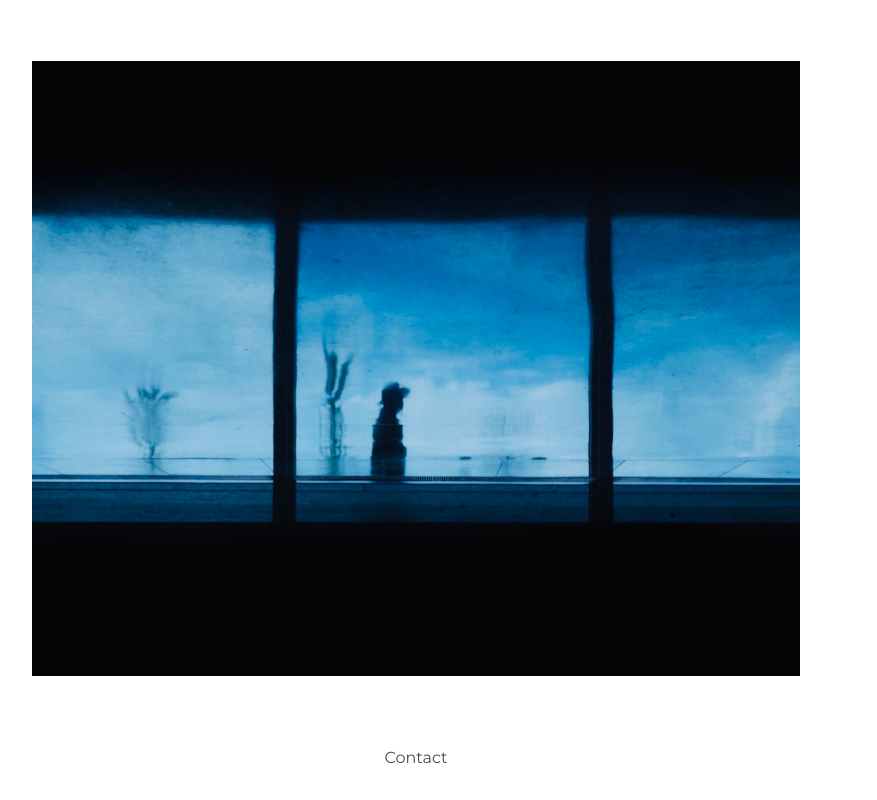
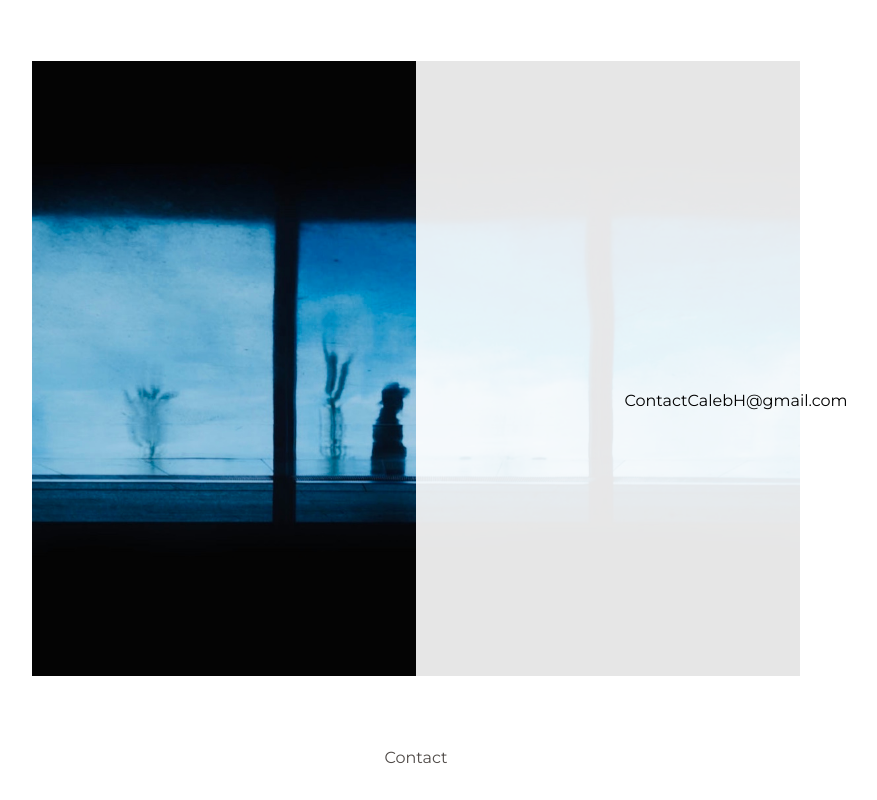
Before and after one commit to eloisebarrow/caleb-henderson, a React (Create React App) app in the folder client/: page / in a window 1280 px wide. Shown: the whole page, without its empty margins (224-1101 px from the left). Built offline with nearby package versions, Linux system fonts and the light colour scheme.

Commit message:
wip hide-overlay animation, refactor menu styles

```diff
--- a/client/src/components/Menu.css
+++ b/client/src/components/Menu.css
@@ -1,4 +1,4 @@
-.show-overlay {
+.show-overlay, .hide-overlay {
   position: absolute;
   display: flex;
   justify-content: center;
@@ -7,28 +7,31 @@
   width: 50%;
   height: 100%;
   background-color: rgba(255,255,255,0.9);
+}
+
+.show-overlay {
   animation: overlay-slide-in 1s;
 }
 
 .hide-overlay {
-  display: none;
+  margin-left: 50%;
+  animation: overlay-slide-out 1s;
 }
 
-.hide-overlay h1 {
-  /* font-family: 'Ibarra Real Nova', serif; */
-  font-family: 'Montserrat', sans-serif;
-  font-weight: 300;
-  font-size: 1rem;
-  color: #FFFFFF;
-}
-
-.show-overlay h1 {
+.show-overlay h1, .hide-overlay h1 {
   /* font-family: 'Ibarra Real Nova', serif; */
   font-family: 'Montserrat', sans-serif;
   font-weight: 300;
   font-size: 1rem;
   color: #000000;
+}
+
+.show-overlay h1 {
   animation: overlay-contact-fade-in 3s;
+}
+
+.hide-overlay h1 {
+  animation: overlay-contact-fade-out 0.5s;
 }
 
 .closebtn {
@@ -39,7 +42,6 @@
 
 @keyframes overlay-slide-in {
   0% {
-    opacity: 1;
     margin-left: 100%;
     width: 100%;
   }
@@ -57,3 +59,23 @@
     opacity: 1;
   }
 }
+
+@keyframes overlay-slide-out {
+  0% {
+    margin-left: 0;
+    width: 50%;
+  }
+  100% {
+    margin-left: 100%;
+    width: 100%;
+  }
+}
+
+@keyframes overlay-contact-fade-out {
+  0% {
+    opacity: 1;
+  }
+  100% {
+    opacity: 0;
+  }
+}
```
